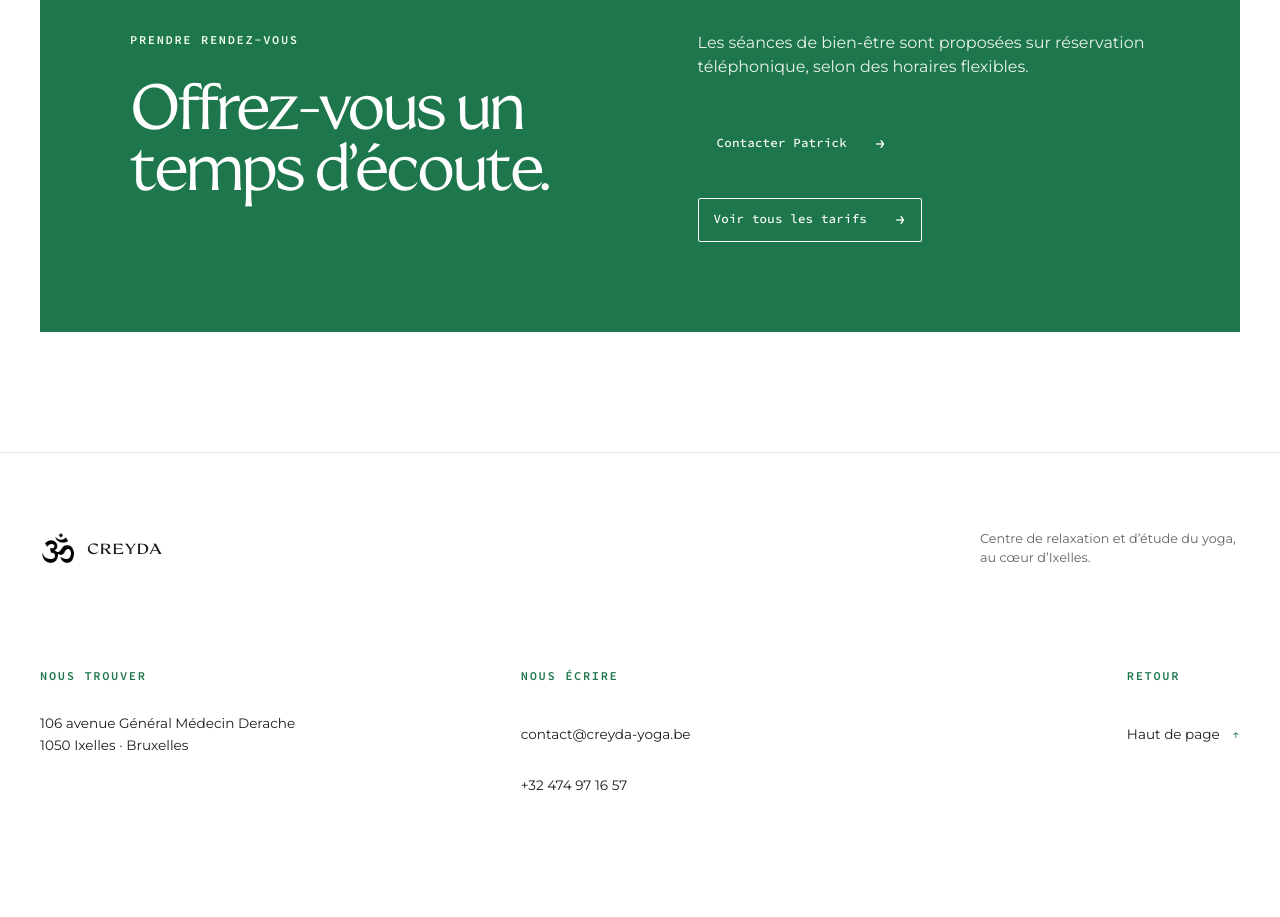
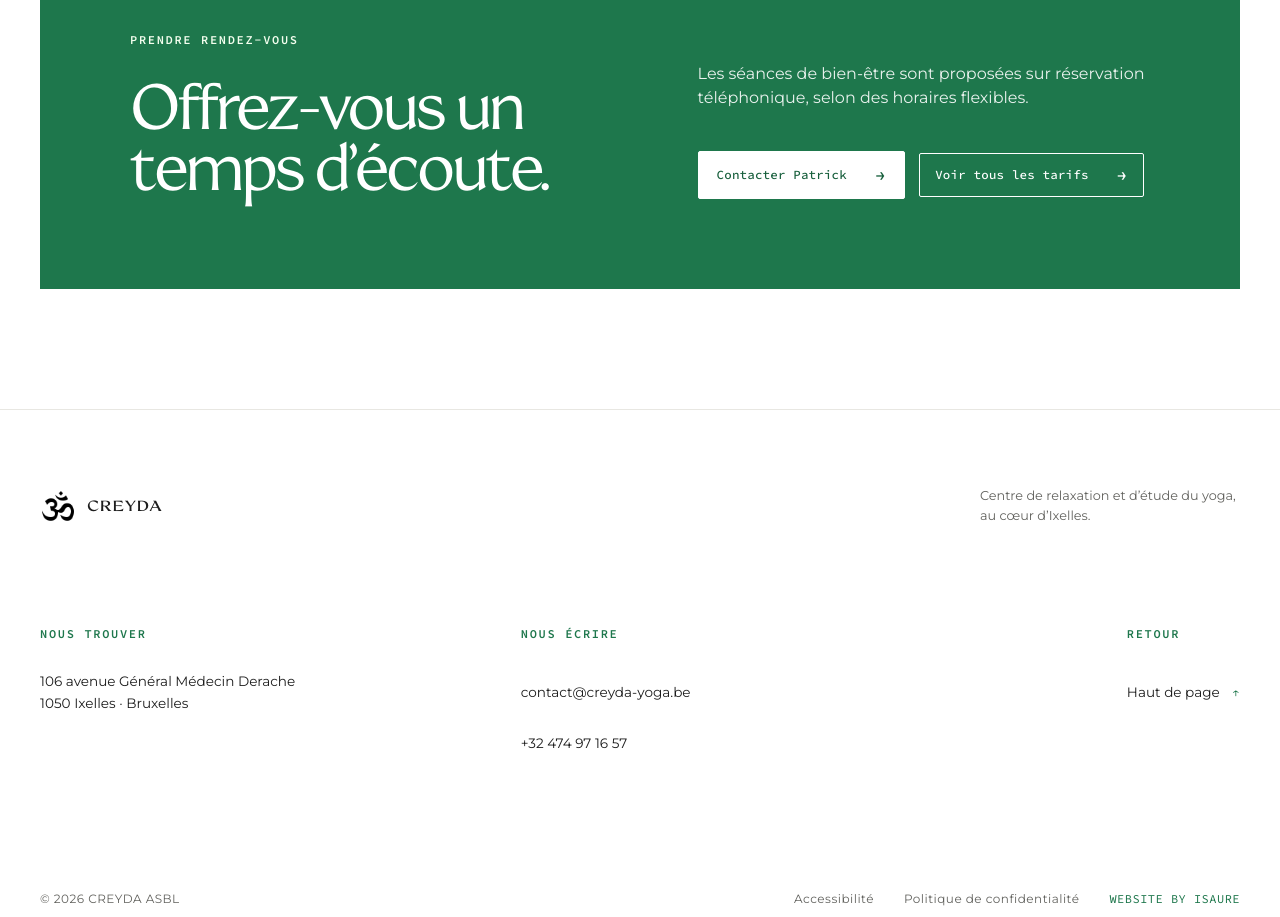
Before and after one commit to ilohest/creyda, a Nuxt app: page /bien-etre in a window 1280 px wide. Shown: the part 4220-5137 px from the top of the page. Built offline with nearby package versions, Linux system fonts and the light colour scheme.

Commit message:
Clarify wellbeing CTA hierarchy

```diff
--- a/app/assets/css/main.css
+++ b/app/assets/css/main.css
@@ -397,8 +397,9 @@ h2 { font-size: clamp(3rem, 6.2vw, 6.8rem); }
 .wellbeing-cta h2 { margin: 28px 0 0; font-size: clamp(3rem, 5vw, 5.8rem); }
 .wellbeing-cta > div:last-child { display: flex; flex-direction: column; align-items: flex-start; justify-content: flex-end; }
 .wellbeing-cta > div:last-child > p { max-width: 540px; color: rgba(255,255,255,.9); }
-.wellbeing-cta .button { margin-top: 25px; }
-.wellbeing-cta__link { margin-top: 30px; }
+.wellbeing-cta__actions { margin-top: 25px; display: flex; align-items: center; gap: 14px; }
+.wellbeing-cta .button-light { margin-top: 0; border-color: var(--white); background: var(--white); color: var(--green-ink); }
+.wellbeing-cta__link { margin-top: 0; }
 .gallery-page { overflow: hidden; }
 .gallery-editorial { width: min(1160px, calc(100% - 80px)); padding-bottom: 150px; }
 .gallery-editorial__head { margin-bottom: 52px; display: flex; justify-content: space-between; align-items: baseline; color: var(--green); font-size: .75rem; font-weight: 600; letter-spacing: .14em; text-transform: uppercase; }
@@ -669,6 +670,7 @@ h2 { font-size: clamp(3rem, 6.2vw, 6.8rem); }
   .conscious-day__toggle { padding: 24px 20px; grid-template-columns: 36px 1fr 30px; gap: 10px; }
   .conscious-day__content { padding: 0 20px 30px 66px; }
   .wellbeing-cta { width: 100%; margin-bottom: 80px; padding: 65px 20px; }
+  .wellbeing-cta__actions { flex-direction: column; align-items: flex-start; }
   .gallery-editorial { width: 100%; padding-inline: 16px; padding-bottom: 80px; }
   .gallery-editorial__head { margin-bottom: 28px; }
   .gallery-grid { grid-template-columns: 1fr; gap: 34px; }
--- a/app/pages/bien-etre.vue
+++ b/app/pages/bien-etre.vue
@@ -190,8 +190,10 @@ function toggleDayStep(index: number) {
       </div>
       <div>
         <p>Les séances de bien-être sont proposées sur réservation téléphonique, selon des horaires flexibles.</p>
-        <NuxtLink to="/contact" class="button button-light">Contacter Patrick</NuxtLink>
-        <NuxtLink to="/tarifs" class="text-link wellbeing-cta__link">Voir tous les tarifs <span>→</span></NuxtLink>
+        <div class="wellbeing-cta__actions">
+          <NuxtLink to="/contact" class="button button-light">Contacter Patrick</NuxtLink>
+          <NuxtLink to="/tarifs" class="text-link wellbeing-cta__link">Voir tous les tarifs <span>→</span></NuxtLink>
+        </div>
       </div>
     </section>
   </main>
```
